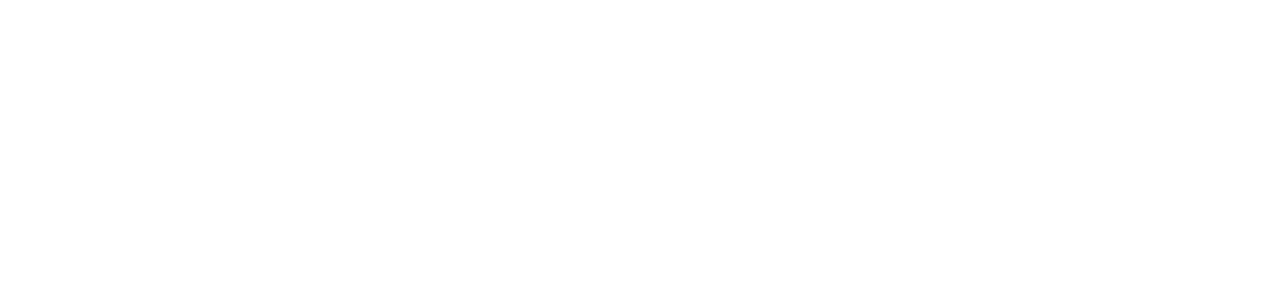
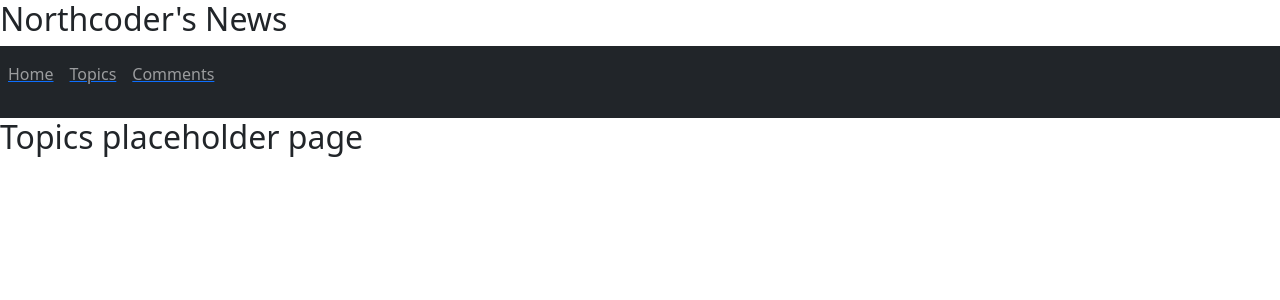
Before and after one commit to rubyrubyruby02/NC-News-Frontend, a React (Vite) app: page /topics in a window 1280 px wide. Before the commit this address had no page. Shown: the top 300 px of the page. Built offline with nearby package versions, Linux system fonts and the light colour scheme.

Commit message:
adds links for basic navigation

```diff
--- a/src/App.jsx
+++ b/src/App.jsx
@@ -1,5 +1,7 @@
 import { Route, Routes } from 'react-router-dom'
 import Home from './Components/Home'
+import AllComments from './Components/Comments/AllComments'
+import AllTopics from './Components/Topics/AllTopics'
 
 function App() {
 
@@ -7,6 +9,8 @@
     <>
     <Routes>
       <Route path="/" element={<Home />} />
+      <Route path="/comments" element={<AllComments />} />
+      <Route path="/topics" element={<AllTopics />} />
     </Routes>
     </>
   )
--- /dev/null
+++ b/src/Components/Comments/AllComments.jsx
@@ -0,0 +1,12 @@
+import Header from "../Header"
+
+const AllComments = () => {
+    return (
+        <>
+        <Header />
+        <h2>Comments page placeholder</h2>
+        </>
+    )
+}
+
+export default AllComments
--- a/src/Components/Nav.jsx
+++ b/src/Components/Nav.jsx
@@ -1,16 +1,24 @@
+import { Link } from "react-router-dom";
+
 const Nav = () => {
     return (
         <>
         <nav className="navbar navbar-expand-lg navbar-dark bg-dark">
         <ul  className="navbar-nav mr-auto">
             <li className="nav-item active">
-                <a className="nav-link" href="#">Home</a>
+                <Link to="/">
+                <p className="nav-link">Home</p>
+                </Link>
             </li>
             <li className="nav-item active">
-                <a className="nav-link" href="#">Topics</a>
+                <Link to="/topics">
+                <p className="nav-link">Topics</p>
+                </Link>
             </li>
             <li className="nav-item active">
-                <a className="nav-link" href="#">Comments</a>
+                <Link to="/comments">
+                <p className="nav-link">Comments</p>
+                </Link>
             </li>
         </ul>
         </nav>
--- /dev/null
+++ b/src/Components/Topics/AllTopics.jsx
@@ -0,0 +1,13 @@
+import Header from "../Header"
+
+const AllTopics = () => {
+    return (
+        <>
+        <Header />
+        <h2>Topics placeholder page</h2>
+        </>
+
+    )
+}
+
+export default AllTopics
```
